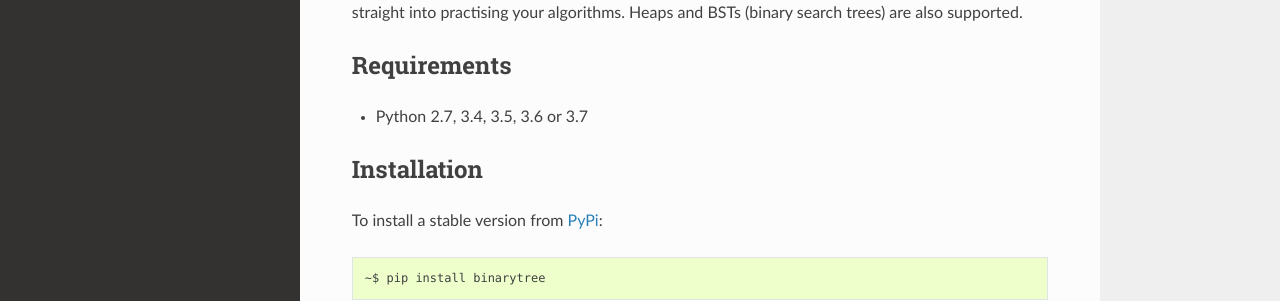
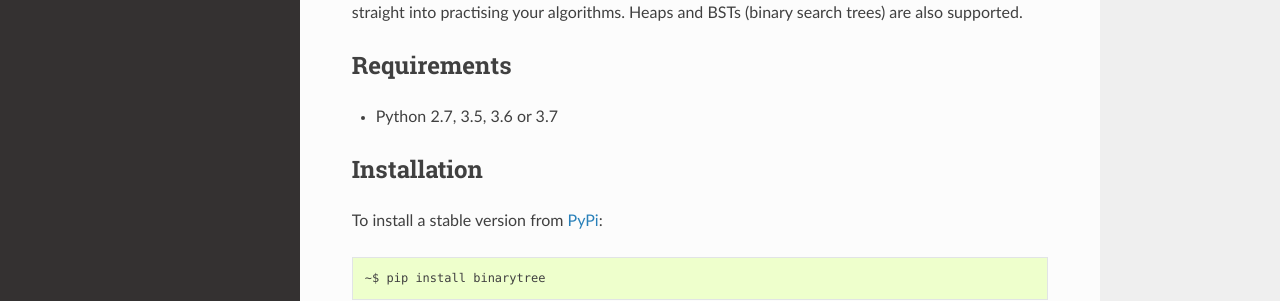
Before and after one commit to joowani/binarytree, a Sphinx documentation site: the page built from docs/index.rst, in a window 1280 px wide and 1083 px high. Shown: the part 255-556 px from the top of the window. Built offline with Sphinx 7.4.7 and the Read the Docs theme 2.0.0, drawn with Linux system fonts in a browser that asks for light colours.

Commit message:
Remove Python 3.4 from TravisCI

```diff
--- a/README.rst
+++ b/README.rst
@@ -9,7 +9,7 @@ Binarytree: Python Library for Studying Binary Trees
     :target: https://badge.fury.io/py/binarytree
     :alt: Package Version
 
-.. image:: https://img.shields.io/badge/python-2.7%2C%203.4%2C%203.5%2C%203.6%2C%203.7-blue.svg
+.. image:: https://img.shields.io/badge/python-2.7%2C%203.5%2C%203.6%2C%203.7-blue.svg
     :target: https://github.com/joowani/binarytree
     :alt: Python Versions
 
--- a/docs/index.rst
+++ b/docs/index.rst
@@ -11,7 +11,7 @@ algorithms. Heaps and BSTs (binary search trees) are also supported.
 Requirements
 ============
 
-- Python 2.7, 3.4, 3.5, 3.6 or 3.7
+- Python 2.7, 3.5, 3.6 or 3.7
 
 Installation
 ============
```
Also changed, not shown: .travis.yml.
